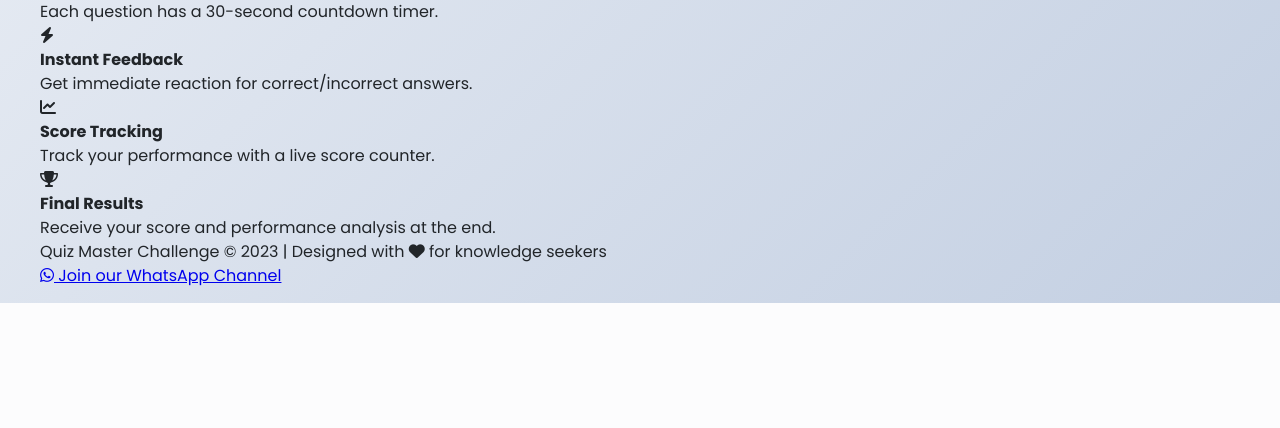
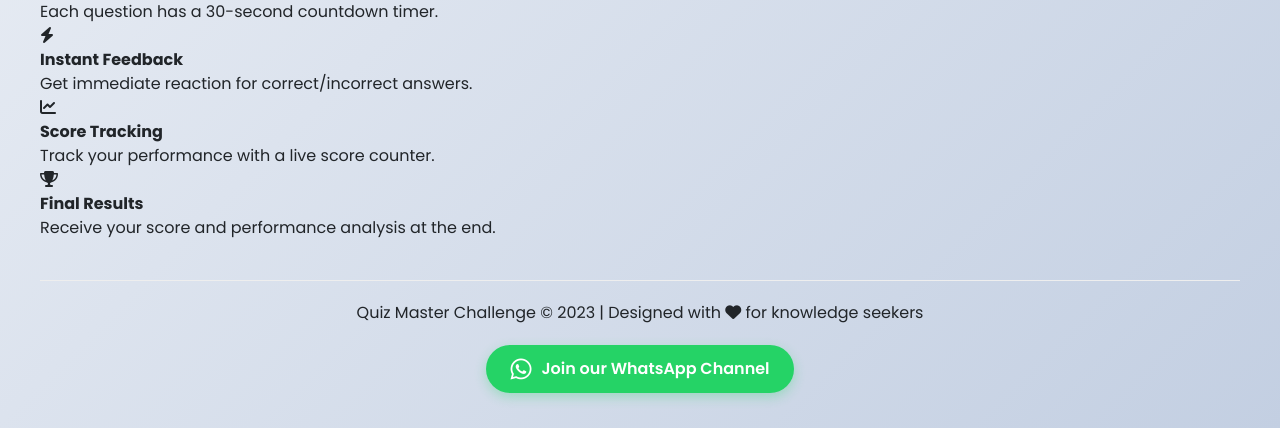
Before and after one commit to Rezu3/REZU, a Flask app: page / in a window 1280 px wide. Shown: the part 868-1296 px from the top of the page. Before the commit the page ends 1171 px from the top, so only its background shows below. Run offline with Flask 3, Linux system fonts and the light colour scheme.

Commit message:
Update quiz.css

```diff
--- a/static/css/quiz.css
+++ b/static/css/quiz.css
@@ -730,3 +730,42 @@ header h1 i {
     0% { transform: rotate(0deg); }
     100% { transform: rotate(360deg); }
 }
+
+/* WhatsApp Channel Styles */
+.whatsapp-channel {
+    margin-top: 20px;
+    text-align: center;
+}
+
+.whatsapp-link {
+    display: inline-flex;
+    align-items: center;
+    gap: 10px;
+    background-color: #25D366;
+    color: white;
+    padding: 12px 24px;
+    border-radius: 50px;
+    text-decoration: none;
+    font-weight: 600;
+    font-size: 16px;
+    transition: all 0.3s ease;
+    box-shadow: 0 4px 12px rgba(37, 211, 102, 0.3);
+}
+
+.whatsapp-link:hover {
+    background-color: #1da851;
+    transform: translateY(-2px);
+    box-shadow: 0 6px 16px rgba(37, 211, 102, 0.4);
+}
+
+.whatsapp-link i {
+    font-size: 24px;
+}
+
+/* ফুটার স্টাইল আপডেট করুন */
+footer {
+    text-align: center;
+    padding: 20px;
+    margin-top: 40px;
+    border-top: 1px solid #eee;
+}
```
